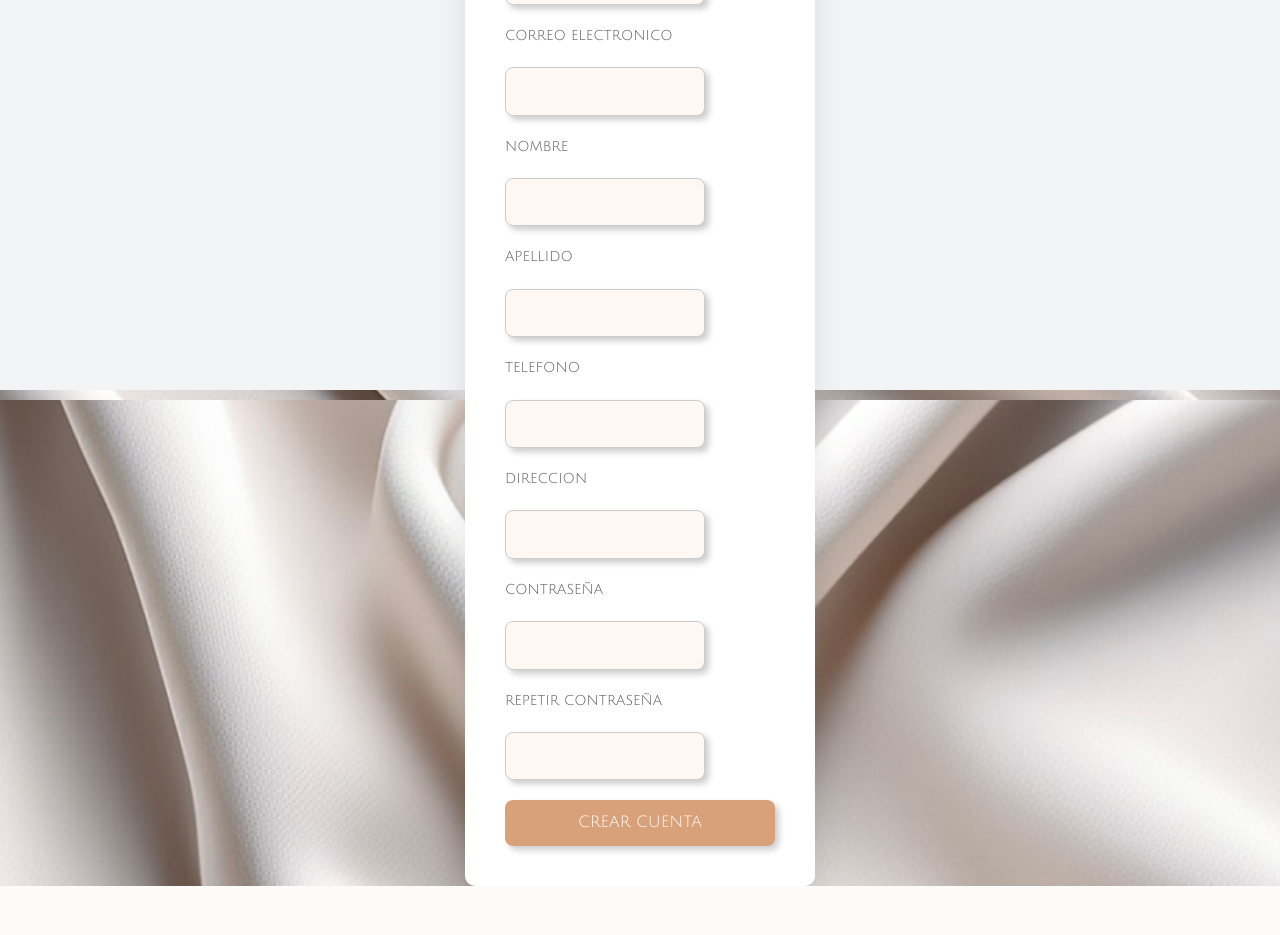
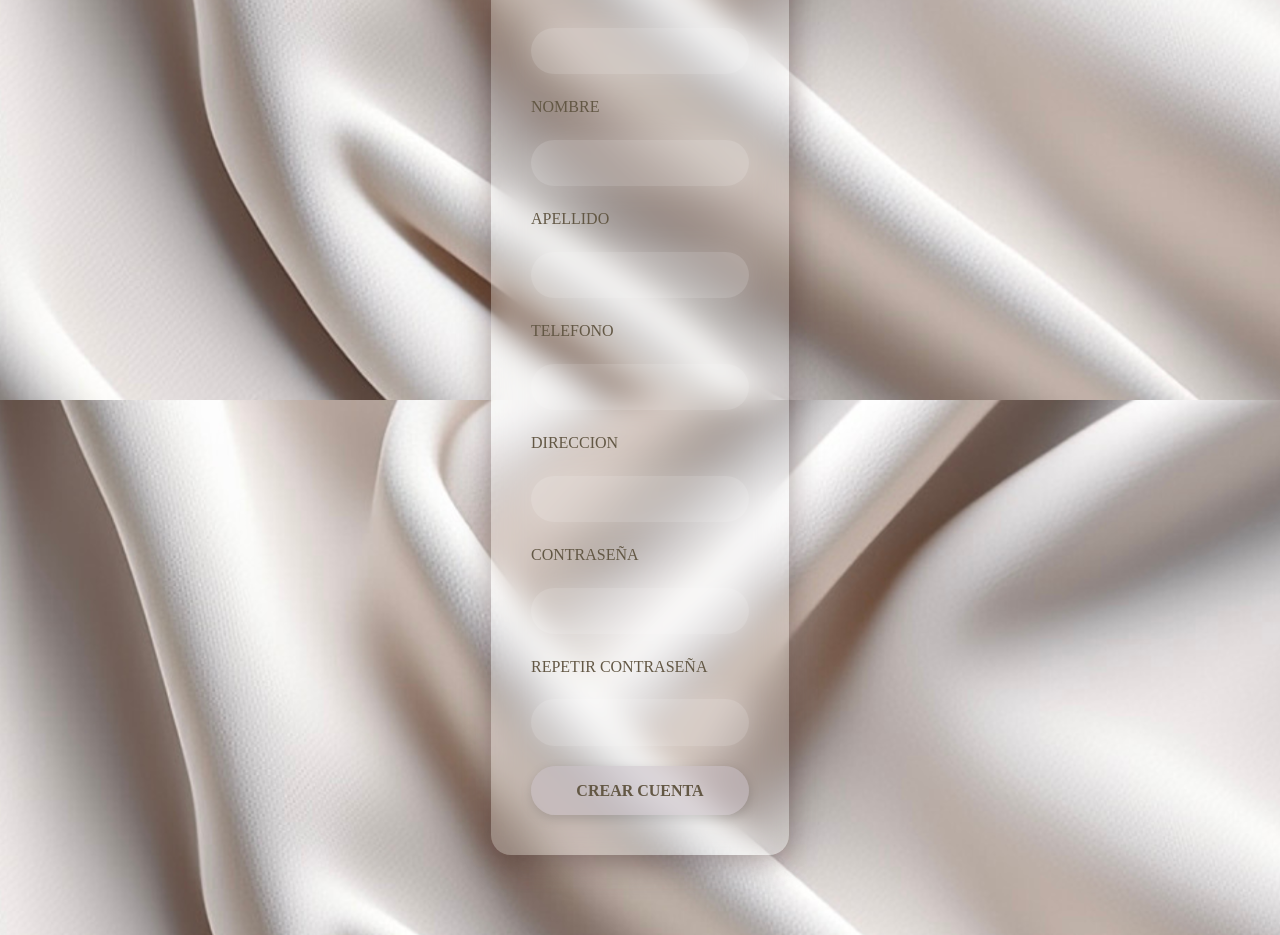
Before and after one commit to Giuul/TPI-2TUP1, a React (Vite) app: page /register in a window 1280 px wide. Shown: the part 400-1335 px from the top of the page. Before the commit the page ends 1286 px from the top, so only its background shows below. Built offline with nearby package versions, Linux system fonts and the light colour scheme.

Commit message:
modifique css de admin servicios

```diff
--- a/src/assets/styles/styles.css
+++ b/src/assets/styles/styles.css
@@ -1,7 +1,7 @@
 @import url('https://fonts.googleapis.com/css2?family=Julius+Sans+One&display=swap');
 
 body {
-    font-family: "Julius Sans One", sans-serif;
+    font-family: "Mooli";
     color: #333;
     line-height: 1.6;
     background-image: url('../img/fondo.PNG');
--- a/src/components/AdminServices/AdminServices.css
+++ b/src/components/AdminServices/AdminServices.css
@@ -1,101 +1,75 @@
-body {
-    font-family: 'Julius Sans One', sans-serif;
-    background-color: #fdfafa;
-    margin: 0;
-    padding: 0;
-    color: #bb8c68;
+.admin-services {
+    max-width: 900px;
+    margin: 40px auto;
+    padding: 30px;
+    background: rgba(255, 255, 255, 0.25);
+    border-radius: 20px;
+    backdrop-filter: blur(6px);
+    box-shadow: 0 4px 15px rgba(0, 0, 0, 0.15);
+    font-family: 'Gilda Display';
+    color: #635845;
 }
 
-h2 {
-    color: #bb8c68;
+.admin-services h2 {
     text-align: center;
-    margin-bottom: 30px;
     font-size: 28px;
+    margin-bottom: 25px;
     text-transform: uppercase;
+    color: #635845;
 }
 
-form {
+.admin-services form {
     display: flex;
-    flex-wrap: wrap;
+    flex-direction: column;
     gap: 15px;
-    justify-content: center;
     margin-bottom: 30px;
 }
 
-form input {
-    padding: 10px;
-    border: 1px solid #ddbca8;
-    border-radius: 8px;
-    outline: none;
-    font-size: 14px;
-    background-color: #fff7f2;
-    color: #bb8c68;
-    width: 200px;
+.admin-services button {
+    padding: 12px;
+    border: none;
+    border-radius: 25px;
+    background: #c9bfc683;
+    color: #635845;
+    font-size: 16px;
+    cursor: pointer;
+    transition: 0.3s ease;
+    font-family: 'Gilda Display';
 }
 
-form button {
-    background-color: #bb8c68;
-    color: white;
-    border: none;
-    border-radius: 8px;
-    padding: 10px 15px;
-    cursor: pointer;
-    font-size: 14px;
-    transition: background-color 0.3s ease;
-}
-
-form button:hover {
-    background-color: #cc8c60;
+.admin-services button:hover {
+    background: rgba(255, 255, 255, 0.2);
 }
 
 .services-list {
     list-style: none;
     padding: 0;
-    max-width: 1000px;
-    margin: 0 auto;
+    margin: 0;
 }
 
 .services-list li {
-    background-color: #fff7f2;
-    border: 1px solid #e0c5b2;
-    border-radius: 10px;
-    padding: 15px;
+    display: flex;
+    align-items: center;
+    justify-content: space-between;
+    background: rgba(255, 255, 255, 0.2);
+    padding: 15px 20px;
+    border-radius: 16px;
     margin-bottom: 15px;
-    display: flex;
-    justify-content: space-between;
-    align-items: center;
+    box-shadow: 0 2px 10px rgba(0, 0, 0, 0.08);
 }
 
 .service-info {
     display: flex;
     align-items: center;
-    flex: 1;
-    gap: 20px;
-    min-width: 0;
+    gap: 15px;
 }
 
 .service-info img {
     width: 60px;
     height: 60px;
     object-fit: cover;
-    border-radius: 8px;
-    margin-right: 10px;
-}
-
-.service-info .col {
-    flex: 1;
-    min-width: 0;
-    white-space: nowrap;
-    overflow: hidden;
-    text-overflow: ellipsis;
-    font-size: 14px;
-    color: #bb8c68;
-}
-
-.service-info .col strong {
-    font-size: 16px;
-    display: block;
-    margin-bottom: 3px;
+    border-radius: 12px;
+    box-shadow: 0 3px 6px rgba(0, 0, 0, 0.2);
 }
 
 .service-actions {
@@ -104,34 +78,155 @@ form button:hover {
 }
 
 .service-actions button {
+    padding: 8px 12px;
+    border-radius: 20px;
+    font-size: 14px;
+}
+
+.delete-btn {
+    background: #c9bfc683;
+}
+
+.delete-btn:hover {
+    background: #c9bfc683;
+}
+
+.create-btn {
+    margin-bottom: 20px;
+    padding: 12px 20px;
+    border: none;
+    border-radius: 25px;
+    background: #c9bfc683;
+    color: #635845;
+    font-size: 16px;
+    cursor: pointer;
+    transition: 0.3s ease;
+    font-family: 'Gilda Display';
+}
+
+.create-btn:hover {
+    background: #c9bfc683;
+}
+
+.modal-overlay {
+    position: fixed;
+    top: 0;
+    left: 0;
+    width: 700;
+    height: 100%;
+    background: rgba(255, 255, 255, 0.2);
     display: flex;
     align-items: center;
-    gap: 5px;
-    padding: 6px 12px;
-    font-size: 13px;
-    border: none;
-    border-radius: 6px;
-    cursor: pointer;
-    color: white;
-    background-color: #bb8c68;
-    transition: background-color 0.3s ease;
+    justify-content: center;
+    z-index: 1000;
+    opacity: 0;
+    pointer-events: none;
+    transition: opacity 0.25s ease;
+    gap: 20px;
 }
 
-.service-actions button:hover {
-    background-color: #cc8c60;
+.modal-overlay.show {
+    opacity: 1;
+    pointer-events: all;
 }
 
-.service-actions .delete-btn {
-    background-color: #bb8c68;
+.modal {
+    background: rgb(255, 255, 255);
+    padding: 30px;
+    border-radius: 20px;
+    width: 600px;
+    max-width: 90%;
+    box-shadow: 0 5px 20px rgba(0, 0, 0, 0.2);
+    backdrop-filter: blur(6px);
+    text-align: center;
+    transform: scale(0.98);
+    opacity: 0;
+    transition: opacity 0.25s ease, transform 0.25s ease;
+    gap: 20px;
 }
 
-.service-actions .delete-btn:hover {
-    background-color: #cc8c60;
+.modal.show {
+    transform: scale(1);
+    opacity: 1;
 }
 
-div[style*="color: red"] {
-    text-align: center;
-    color: #bb8c68 !important;
-    font-weight: bold;
-    margin-bottom: 20px;
+.modal.hide {
+    transform: scale(0.98);
+    opacity: 0;
 }
+
+.modal-overlay.hide {
+    opacity: 0;
+}
+
+
+.modal.message-modal h3 {
+    color: #635845;
+    text-align: left;
+}
+
+.modal form {
+    display: flex;
+    flex-direction: column;
+    gap: 15px;
+}
+
+.modal input {
+    padding: 12px 15px;
+    border: none;
+    border-radius: 25px;
+    background: rgba(255, 255, 255, 0.2);
+    box-shadow: 3px 3px 6px rgba(0, 0, 0, 0.15),
+        -3px -3px 6px rgba(255, 255, 255, 0.7);
+    font-size: 15px;
+    font-family: 'Gilda Display';
+    color: #635845;
+    outline: none;
+}
+
+.modal-actions {
+    display: flex;
+    justify-content: space-between;
+    margin-top: 10px;
+}
+
+.modal-actions button {
+    flex: 1;
+    margin: 0 5px;
+    padding: 10px;
+    border: none;
+    border-radius: 25px;
+    font-size: 15px;
+    cursor: pointer;
+    transition: 0.3s ease;
+    font-family: 'Gilda Display', serif;
+}
+
+.modal-actions button:first-child {
+    background: #c9bfc683;
+    color: #635845;
+}
+
+.modal-actions button:first-child:hover {
+    background: #c9bfc683;
+}
+
+.close-btn {
+    background: #c9bfc683;
+}
+
+.close-btn:hover {
+    background: #c9bfc683;
+}
+
+@keyframes fadeIn {
+    to {
+        opacity: 1;
+    }
+}
+
+@keyframes slideIn {
+    to {
+        transform: translateY(0);
+    }
+}
--- a/src/components/ClearisFooter/ClearisFooter.css
+++ b/src/components/ClearisFooter/ClearisFooter.css
@@ -13,6 +13,7 @@
   font-size: 35px;
   margin-bottom: 15px;
   text-align: left;
+  margin-top: auto;
 }
 
 .footer-clearis ul {
@@ -34,7 +35,7 @@
 .footer-clearis a:hover {
   color: #ffffff;
   transform: scale(1.05);
-  text-shadow: 1px 1px 2px rgba(0,0,0,0.2);
+  text-shadow: 1px 1px 2px rgba(0, 0, 0, 0.2);
   text-decoration: none;
 }
 
@@ -65,7 +66,7 @@
 .footer-social-icons a:hover {
   color: #ffffff;
   transform: scale(1.1);
-  text-shadow: 1px 1px 2px rgba(0,0,0,0.3);
+  text-shadow: 1px 1px 2px rgba(0, 0, 0, 0.3);
 }
 
 h6 {
--- a/src/components/Form/forms.css
+++ b/src/components/Form/forms.css
@@ -1,166 +1,112 @@
-.login-container {
+.login-container,
+.register-container {
     display: flex;
     justify-content: center;
     align-items: center;
-    height: 80vh;
-    background-color: #f3f4f6;
+    min-height: calc(100vh - 100px);
+    padding: 40px 20px;
+    font-family: 'Gilda Display';
 }
 
-.login-form {
+.login-form,
+.register-form {
+    background: rgba(255, 255, 255, 0.2);
+    backdrop-filter: blur(15px);
+    border-radius: 20px;
+    padding: 40px;
+    width: 100%;
+    max-width: 400px;
+    box-shadow: 0 8px 32px rgba(65, 39, 39, 0.463);
     display: flex;
     flex-direction: column;
+    gap: px;
+    color: #635845;
+    transition: all 0.3s ease;
     gap: 20px;
-    width: 350px;
-    padding: 40px;
-    background-color: #fff;
-    border-radius: 10px;
-    box-shadow: 0px 10px 30px rgba(0, 0, 0, 0.1);
-    color: #333;
-    transition: transform 0.3s ease-in-out, box-shadow 0.3s ease-in-out;
 }
 
-.login-form:hover {
-    transform: translateY(-10px);
-    box-shadow: 0px 20px 50px rgba(0, 0, 0, 0.1);
+.login-form:hover,
+.register-form:hover {
+    transform: translateY(-5px);
+    box-shadow: 0 10px 40px rgba(0, 0, 0, 0.25);
 }
 
-.login-form label {
+
+.login-form input,
+.register-form input {
+    padding: 12px 20px;
+    border-radius: 30px;
+    border: none;
+    outline: none;
+    background: rgba(255, 255, 255, 0.2);
     font-size: 14px;
-    font-weight: 500;
-    color: #555;
+    color: #333;
+    transition: all 0.3s ease;
+    box-shadow: 0 0 30px rgba(255, 255, 255, 0.2);
 }
 
-.login-form input {
-    padding: 12px;
-    border-radius: 8px;
-    border: 1px solid #ccc;
-    font-size: 16px;
-    box-shadow: 0px 2px 5px rgba(0, 0, 0, 0.1);
-    transition: border 0.3s ease-in-out, box-shadow 0.3s ease-in-out;
+.login-form input:focus,
+.register-form input:focus {
+    background-color: rgba(231, 223, 223, 0.674);
+    box-shadow: 0 0 30px rgba(231, 223, 223, 0.384);
 }
 
-.login-form input:focus {
-    border: 1px solid #d8a17a;
-    outline: none;
-    box-shadow: 0px 0px 8px rgba(216, 161, 122, 0.5);
+
+.login-form button,
+.register-form button {
+    background-color: #c9bfc683;
+    color: #635845;
+    border: none;
+    padding: 12px 20px;
+    border-radius: 30px;
+    font-size: 16px;
+    font-weight: bold;
+    cursor: pointer;
+    box-shadow: 0 4px 12px rgba(0, 0, 0, 0.15);
+    transition: background-color 0.3s ease, transform 0.2s ease-in-out;
 }
 
-.login-form button {
-    background-color: #d8a17a;
-    color: white;
-    border: none;
-    padding: 12px;
-    font-size: 16px;
-    cursor: pointer;
-    border-radius: 8px;
-    box-shadow: 0px 4px 8px rgba(0, 0, 0, 0.1);
-    transition: background-color 0.3s ease, transform 0.3s ease-in-out;
+.login-form button:hover,
+.register-form button:hover {
+    background-color: #c9bfc6a9;
+    transform: translateY(-3px);
 }
 
-.login-form button:hover {
-    background-color: #b87e5d;
-    transform: translateY(-3px);
-}
 
 .crear-cuenta {
     text-align: center;
     font-size: 14px;
-    color: #d8a17a;
+    color: #635845;
     text-decoration: none;
     transition: color 0.3s ease;
 }
 
 .crear-cuenta:hover {
-    color: #b87e5d;
-}
-
-.register-container {
-    display: flex;
-    justify-content: center;
-    align-items: center;
-    height: 120vh;
-    background-color: #f3f4f6;
-    margin-top: 250px;
-}
-
-.register-form {
-    display: flex;
-    flex-direction: column;
-    gap: 20px;
-    width: 350px;
-    padding: 40px;
-    background-color: #fff;
-    border-radius: 10px;
-    box-shadow: 0px 10px 30px rgba(0, 0, 0, 0.1);
-    color: #333;
-    transition: transform 0.3s ease-in-out, box-shadow 0.3s ease-in-out;
-    margin-top: 400px;
+    color: #635845;
 }
 
 
-.register-form label {
-    font-size: 14px;
-    font-weight: 500;
-    color: #555;
+.error-text {
+    color: #635845;
+    font-size: 12px;
+    margin-top: -10px;
+    margin-bottom: 8px;
 }
 
-.register-form input {
-    padding: 12px;
-    border-radius: 8px;
-    border: 1px solid #ccc;
-    font-size: 16px;
-    box-shadow: 4px 4px 6px rgba(0, 0, 0, 0.2);
-    font-size: 14px;
-}
-
-.register-form input:focus {
-    border: 1px solid #d8a17a;
-    outline: none;
-    box-shadow: 0px 0px 8px rgba(216, 161, 122, 0.5);
-}
-
-.register-form button {
-    background-color: #d8a17a;
-    color: white;
-    border: none;
-    padding: 10px;
-    font-size: 16px;
-    border-radius: 8px;
-    cursor: pointer;
-    box-shadow: 4px 4px 6px rgba(0, 0, 0, 0.2);
-    transition: background-color 0.3s;
-}
-
-.register-form button:hover {
-    background-color: #b87e5d;
-    transform: translateY(-3px);
+.general-error {
+    color: #635845;
+    font-weight: bold;
 }
 
 .login-success-message {
-    background-color: #d8a17a;
+    background-color: #635845;
     color: white;
     padding: 20px 40px;
     margin: 100px auto;
     width: fit-content;
-    border-radius: 8px;
+    border-radius: 20px;
+    font-size: 20px;
+    text-align: center;
+    font-family: "Gilda Display";
     box-shadow: 4px 4px 10px rgba(0, 0, 0, 0.2);
-    font-size: 24px;
-    text-align: center;
-    font-family: "Julius Sans One", sans-serif;
-    display: flex;
-    justify-content: center;
-    align-items: center;
 }
-
-.error-text {
-    color: red;
-    font-size: 12px;
-    margin-top: -10px;
-    margin-bottom: 10px;
-}
-
-.general-error {
-  color: red;
-  font-weight: bold;
-  margin-bottom: 1rem;
-}
--- a/src/components/Services/services.css
+++ b/src/components/Services/services.css
@@ -44,8 +44,8 @@
   text-align: center;
   transition: opacity 0.7s ease;
   pointer-events: none;
-  font-weight: 500;
-  font-size: 1.7rem;
+  font-weight: 300;
+  font-size: 20px;
   border-radius: 1000px;
 }
 
@@ -64,5 +64,5 @@ h4 {
   font-size: 32px;
   margin-bottom: 30px;
   line-height: 1.2;
-  text-shadow: 1px 1px 2px rgba(0,0,0,0.1);
+  text-shadow: 1px 1px 2px rgba(0, 0, 0, 0.1);
 }
--- a/src/pages/pages.css
+++ b/src/pages/pages.css
@@ -28,8 +28,8 @@
 
 .map {
     flex: 1;
-    min-width: 600px;
-    max-width: 700px;
+    min-width: 500px;
+    max-width: 600px;
 }
 
 .infoBox {
```
Also changed, not shown: src/components/AdminServices/AdminServices.jsx (+81 -11 lines), src/components/ClearisNavbar/clearisNavbar.css (+6 -6 lines).
